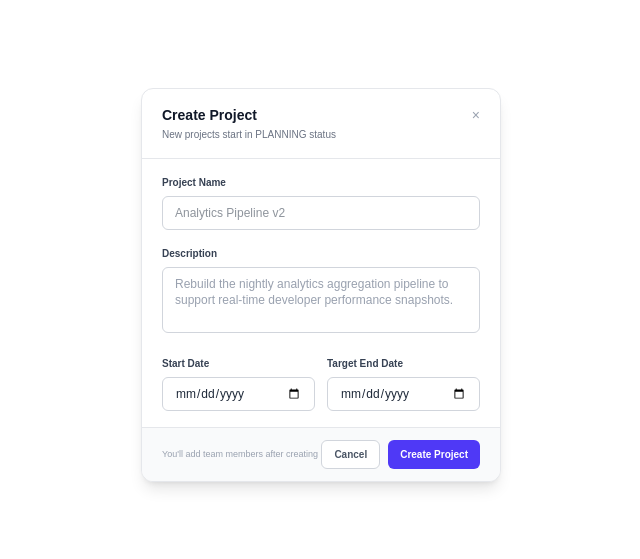
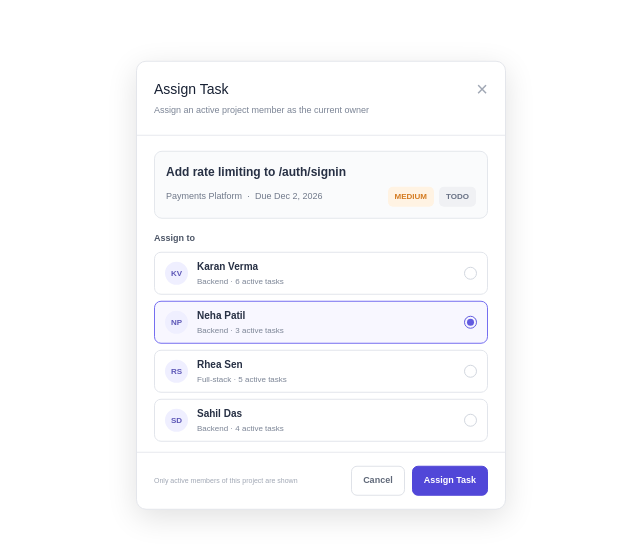
Before and after one commit to WorkR25/Internal-Engineering-Task-Management-System-Frontend, a Next.js app: page / in a window 1280 px wide. Shown: the part 115-674 px from the top of the page, without its empty margins (319-959 px from the left). Built offline with nearby package versions, Linux system fonts and the light colour scheme.

Commit message:
assign task

```diff
--- a/src/app/page.tsx
+++ b/src/app/page.tsx
@@ -16,8 +16,12 @@
 //     return <CreateRole />;
 // }
 
-import CreateProject from "@/pages/create-project";
+// import CreateProject from "@/pages/create-project";
 
+// export default function Home() {
+//     return <CreateProject />;
+// }
+import AssignTask from "@/components/task-detail-review/assign-task";
 export default function Home() {
-    return <CreateProject />;
-}
+     return <AssignTask />;
+ }
--- /dev/null
+++ b/src/components/task-detail-review/assign-task.tsx
@@ -0,0 +1,311 @@
+"use client";
+
+import { useState } from "react";
+
+const developers = [
+  { id: 1, name: "Karan Verma", role: "Backend", tasks: 6, initials: "KV" },
+  { id: 2, name: "Neha Patil", role: "Backend", tasks: 3, initials: "NP" },
+  { id: 3, name: "Rhea Sen", role: "Full-stack", tasks: 5, initials: "RS" },
+  { id: 4, name: "Sahil Das", role: "Backend", tasks: 4, initials: "SD" },
+];
+
+export default function AssignTask() {
+  const [selected, setSelected] = useState(2);
+
+  return (
+    <div
+      style={{
+        position: "fixed",
+        top: "50%",
+        left: "50%",
+        transform: "translate(-50%, -50%)",
+        width: "370px",
+        background: "#ffffff",
+        border: "1px solid #e4e6eb",
+        borderRadius: "10px",
+        boxShadow: "0 8px 30px rgba(0,0,0,0.12)",
+        overflow: "hidden",
+        fontFamily: "Arial, Helvetica, sans-serif",
+      }}
+    >
+      <div
+        style={{
+          display: "flex",
+          justifyContent: "space-between",
+          alignItems: "flex-start",
+          padding: "17px",
+          borderBottom: "1px solid #e8e9ee",
+        }}
+      >
+        <div>
+          <h2
+            style={{
+              margin: 0,
+              fontSize: "14px",
+              color: "#172033",
+            }}
+          >
+            Assign Task
+          </h2>
+
+          <p
+            style={{
+              margin: "4px 0 0",
+              fontSize: "9px",
+              color: "#7b8495",
+            }}
+          >
+            Assign an active project member as the current owner
+          </p>
+        </div>
+
+        <button
+          style={{
+            border: "none",
+            background: "transparent",
+            color: "#a0a7b4",
+            fontSize: "20px",
+            lineHeight: 1,
+            cursor: "pointer",
+          }}
+        >
+          ×
+        </button>
+      </div>
+
+      <div
+        style={{
+          margin: "15px 17px 13px",
+          padding: "11px",
+          border: "1px solid #e4e7ec",
+          borderRadius: "8px",
+          background: "#fafbfc",
+        }}
+      >
+        <div
+          style={{
+            marginBottom: "6px",
+            fontSize: "12px",
+            fontWeight: 600,
+            color: "#273044",
+          }}
+        >
+          Add rate limiting to /auth/signin
+        </div>
+
+        <div
+          style={{
+            display: "flex",
+            alignItems: "center",
+            gap: "5px",
+            flexWrap: "wrap",
+            fontSize: "9px",
+            color: "#70798a",
+          }}
+        >
+          <span>Payments Platform</span>
+          <span>·</span>
+          <span>Due Dec 2, 2026</span>
+
+          <b
+            style={{
+              marginLeft: "auto",
+              padding: "4px 7px",
+              borderRadius: "5px",
+              background: "#fff3e3",
+              color: "#d47b20",
+              fontSize: "8px",
+            }}
+          >
+            MEDIUM
+          </b>
+
+          <b
+            style={{
+              padding: "4px 7px",
+              borderRadius: "5px",
+              background: "#f0f1f4",
+              color: "#687184",
+              fontSize: "8px",
+            }}
+          >
+            TODO
+          </b>
+        </div>
+      </div>
+
+      <div
+        style={{
+          margin: "0 17px 7px",
+          fontSize: "9px",
+          fontWeight: 600,
+          color: "#4d5667",
+        }}
+      >
+        Assign to
+      </div>
+
+      <div style={{ padding: "0 17px" }}>
+        {developers.map((developer) => (
+          <button
+            key={developer.id}
+            onClick={() => setSelected(developer.id)}
+            style={{
+              width: "100%",
+              height: "43px",
+              marginBottom: "6px",
+              padding: "0 10px",
+              display: "flex",
+              alignItems: "center",
+              justifyContent: "space-between",
+              border:
+                selected === developer.id
+                  ? "1px solid #756ef0"
+                  : "1px solid #e2e5eb",
+              borderRadius: "7px",
+              background:
+                selected === developer.id ? "#f8f7ff" : "#ffffff",
+              cursor: "pointer",
+              textAlign: "left",
+            }}
+          >
+            <div
+              style={{
+                display: "flex",
+                alignItems: "center",
+                gap: "9px",
+              }}
+            >
+              <div
+                style={{
+                  width: "23px",
+                  height: "23px",
+                  borderRadius: "50%",
+                  background: "#efefff",
+                  color: "#5d57b7",
+                  display: "flex",
+                  alignItems: "center",
+                  justifyContent: "center",
+                  fontSize: "8px",
+                  fontWeight: 700,
+                }}
+              >
+                {developer.initials}
+              </div>
+
+              <div
+                style={{
+                  display: "flex",
+                  flexDirection: "column",
+                  gap: "2px",
+                }}
+              >
+                <strong
+                  style={{
+                    fontSize: "10px",
+                    color: "#273044",
+                  }}
+                >
+                  {developer.name}
+                </strong>
+
+                <span
+                  style={{
+                    fontSize: "8px",
+                    color: "#7b8495",
+                  }}
+                >
+                  {developer.role} · {developer.tasks} active tasks
+                </span>
+              </div>
+            </div>
+
+            <div
+              style={{
+                width: "13px",
+                height: "13px",
+                border:
+                  selected === developer.id
+                    ? "1.5px solid #625be0"
+                    : "1.5px solid #d2d7df",
+                borderRadius: "50%",
+                display: "flex",
+                alignItems: "center",
+                justifyContent: "center",
+              }}
+            >
+              {selected === developer.id && (
+                <div
+                  style={{
+                    width: "7px",
+                    height: "7px",
+                    borderRadius: "50%",
+                    background: "#625be0",
+                  }}
+                />
+              )}
+            </div>
+          </button>
+        ))}
+      </div>
+
+      <div
+        style={{
+          marginTop: "10px",
+          padding: "13px 17px",
+          borderTop: "1px solid #e8e9ee",
+          display: "flex",
+          alignItems: "center",
+          justifyContent: "space-between",
+          gap: "10px",
+        }}
+      >
+        <span
+          style={{
+            fontSize: "7px",
+            color: "#a0a7b4",
+          }}
+        >
+          Only active members of this project are shown
+        </span>
+
+        <div
+          style={{
+            display: "flex",
+            gap: "7px",
+          }}
+        >
+          <button
+            style={{
+              padding: "7px 11px",
+              borderRadius: "6px",
+              fontSize: "9px",
+              fontWeight: 600,
+              cursor: "pointer",
+              background: "#ffffff",
+              border: "1px solid #dfe2e8",
+              color: "#606979",
+            }}
+          >
+            Cancel
+          </button>
+
+          <button
+            style={{
+              padding: "7px 11px",
+              borderRadius: "6px",
+              fontSize: "9px",
+              fontWeight: 600,
+              cursor: "pointer",
+              background: "#5147d8",
+              border: "1px solid #5147d8",
+              color: "#ffffff",
+            }}
+          >
+            Assign Task
+          </button>
+        </div>
+      </div>
+    </div>
+  );
+}
```
